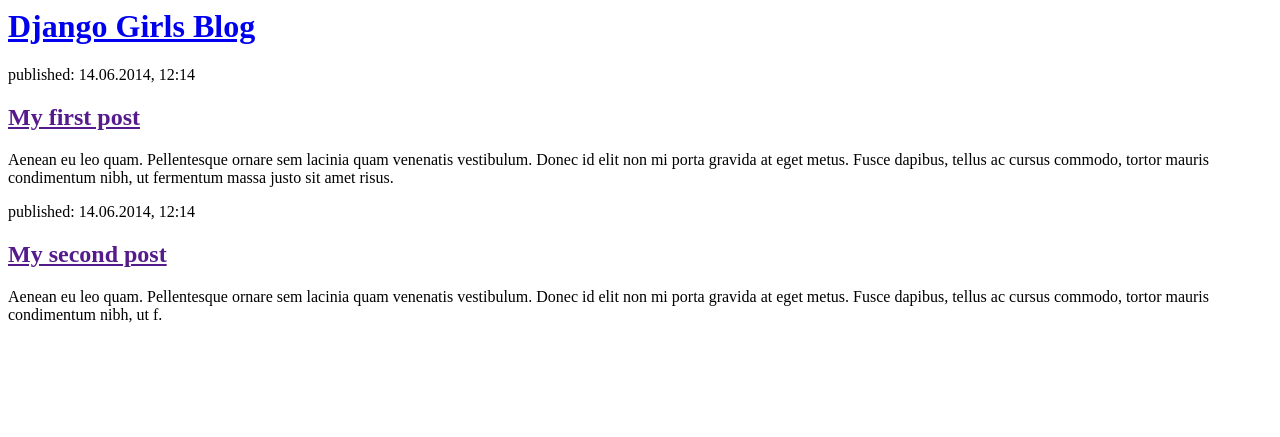
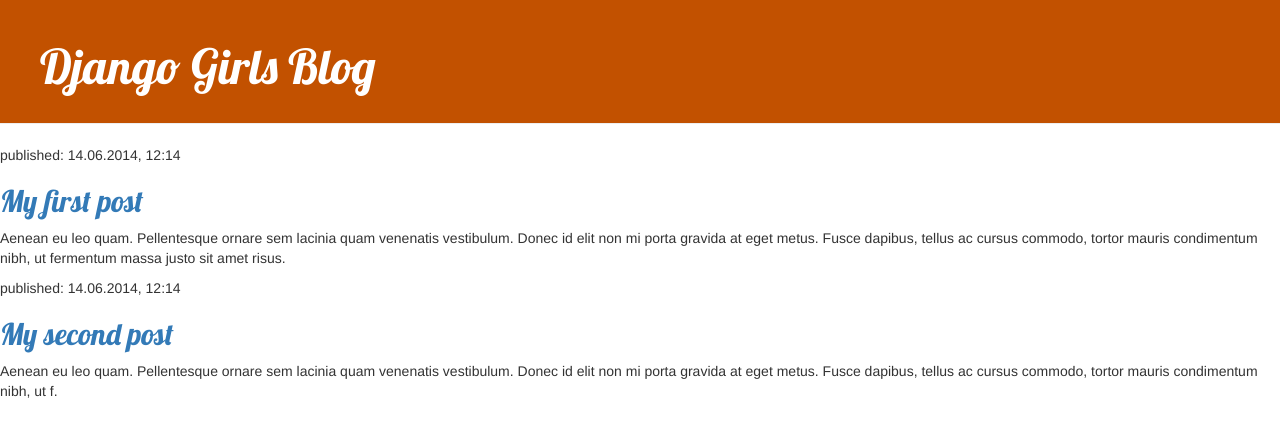
Before and after one commit to carloscunat/my-first-blog, a Django app: page / in a window 1280 px wide. Shown: the top 437 px of the page. Run offline with Django 3.2, Linux system fonts and the light colour scheme; some libraries are stand-ins or nearby versions.

Commit message:
se ha subido el html con los post

```diff
--- /dev/null
+++ b/blog/static/css/blog.css
@@ -0,0 +1,46 @@
+.page-header {
+    background-color: #C25100;
+    margin-top: 0;
+    padding: 20px 20px 20px 40px;
+}
+
+.page-header h1, .page-header h1 a, .page-header h1 a:visited, .page-header h1 a:active {
+    color: #ffffff;
+    font-size: 36pt;
+    text-decoration: none;
+}
+
+.content {
+    margin-left: 40px;
+}
+
+h1, h2, h3, h4 {
+    font-family: 'Lobster', cursive;
+}
+
+.date {
+    color: #828282;
+}
+
+.save {
+    float: right;
+}
+
+.post-form textarea, .post-form input {
+    width: 100%;
+}
+
+.top-menu, .top-menu:hover, .top-menu:visited {
+    color: #ffffff;
+    float: right;
+    font-size: 26pt;
+    margin-right: 20px;
+}
+
+.post {
+    margin-bottom: 70px;
+}
+
+.post h2 a, .post h2 a:visited {
+    color: #000000;
+}
--- a/blog/templates/blog/post_list.html
+++ b/blog/templates/blog/post_list.html
@@ -1,18 +1,41 @@
+{% load static %}
 <html>
+
 <head>
+  <link rel="stylesheet" href="//maxcdn.bootstrapcdn.com/bootstrap/3.2.0/css/bootstrap.min.css">
+  <link rel="stylesheet" href="//maxcdn.bootstrapcdn.com/bootstrap/3.2.0/css/bootstrap-theme.min.css">
+  <link rel="stylesheet" href="{% static 'css/blog.css' %}">
+  <link href="//fonts.googleapis.com/css?family=Lobster&subset=latin,latin-ext" rel="stylesheet" type="text/css">
   <title>Django Girls blog</title>
 
 </head>
+
 <body>
-        <div>
+  <div class="page-header">
     <h1><a href="/">Django Girls Blog</a></h1>
-            {{ posts }}
+  </div>
+
+  <div class="content container">
+    <div class="row">
+      <div class="col-md-8">
+        {% for post in posts %}
+        <div class="post">
+          <div class="date">
+            <p>publicado: {{ post.published_date }}</p>
+          </div>
+          <h2><a href="">{{ post.title }}</a></h2>
+          <p>{{ post.text|linebreaksbr }}</p>
+        </div>
+        {% endfor %}
+      </div>
+    </div>
   </div>
 
   <div>
     <p>published: 14.06.2014, 12:14</p>
     <h2><a href="">My first post</a></h2>
-            <p>Aenean eu leo quam. Pellentesque ornare sem lacinia quam venenatis vestibulum. Donec id elit non mi porta gravida at eget metus. Fusce dapibus, tellus ac cursus commodo, tortor mauris condimentum nibh, ut fermentum massa justo sit amet risus.</p>
+    <p>Aenean eu leo quam. Pellentesque ornare sem lacinia quam venenatis vestibulum. Donec id elit non mi porta gravida at eget metus. Fusce dapibus, tellus ac cursus commodo, tortor mauris condimentum nibh, ut fermentum massa justo sit amet risus.
+    </p>
   </div>
 
   <div>
@@ -21,4 +44,5 @@
     <p>Aenean eu leo quam. Pellentesque ornare sem lacinia quam venenatis vestibulum. Donec id elit non mi porta gravida at eget metus. Fusce dapibus, tellus ac cursus commodo, tortor mauris condimentum nibh, ut f.</p>
   </div>
 </body>
+
 </html>
```
Also changed, not shown: 1 other file. Lines whose indentation alone changed are shown as unchanged.
